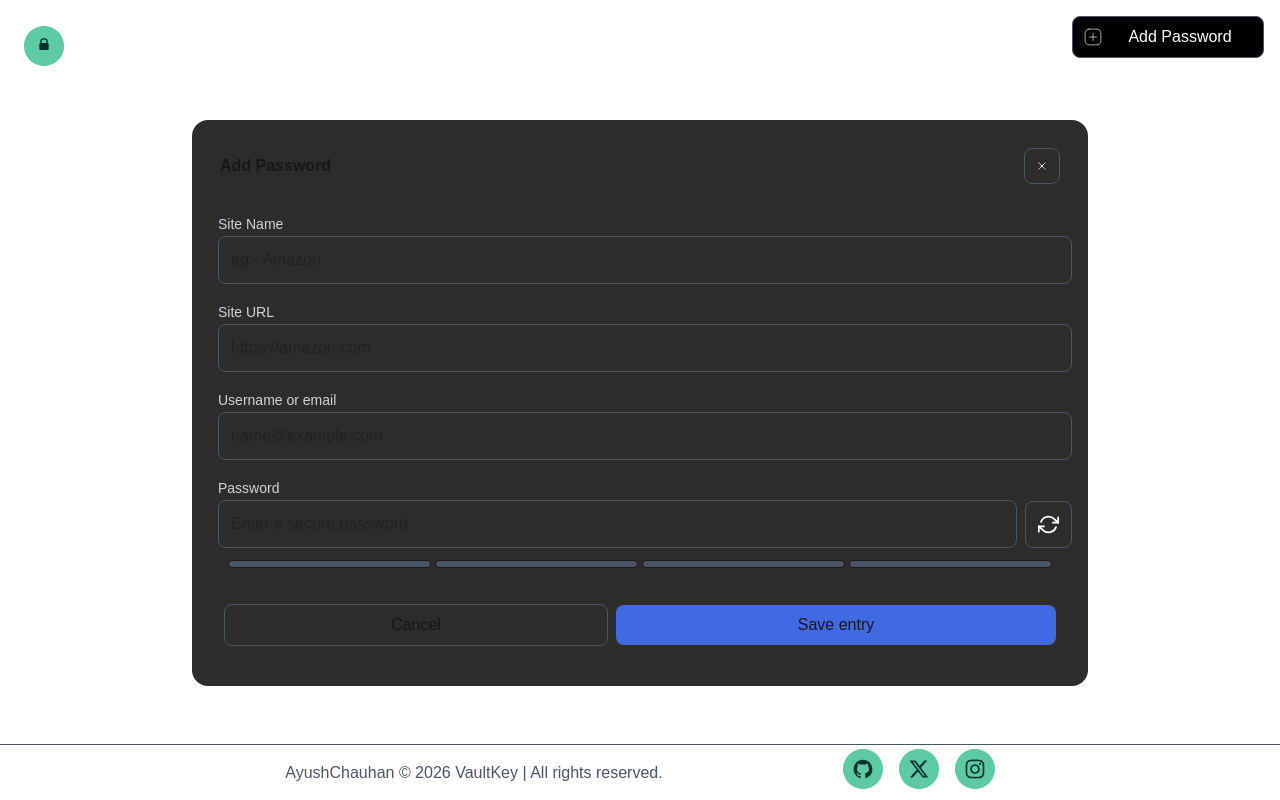
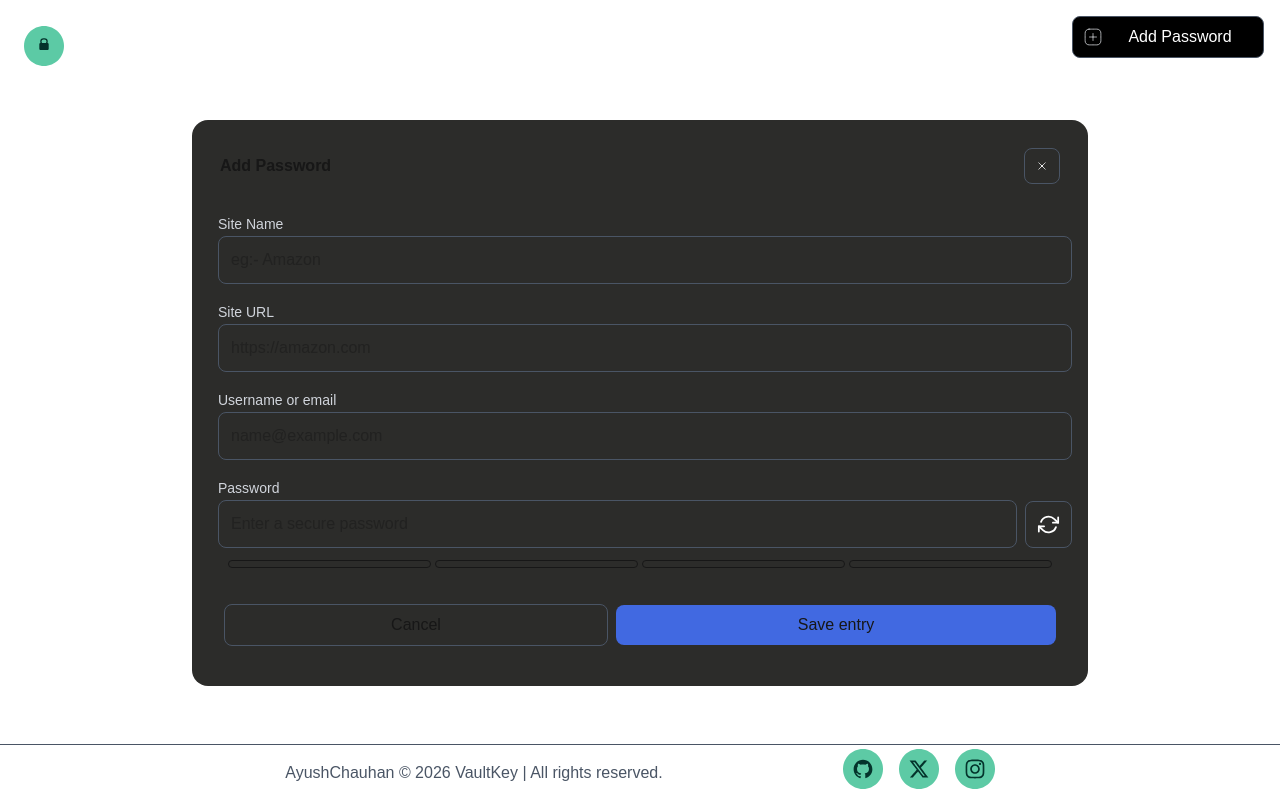
Before and after one commit to maximuagandalf-lgtm/my_vault, a Next.js app: page /addpassword in a window 1280 px wide. Built offline with nearby package versions, Linux system fonts and the light colour scheme.

Commit message:
Initailized backend
1. Logged the credentials input received from fronted into server.

2. Removed unnecessary components and merged them within Form.jsx.

3. Handled post request receicved from server.

3.

```diff
--- a/app/addpassword/page.jsx
+++ b/app/addpassword/page.jsx
@@ -5,8 +5,6 @@ import Lottie from 'lottie-react'
 import crossAnim from "@/public/animations/white-cross-transition.json"
 import Link from 'next/link'
 import Form from '@/components/Form'
-import Bottombuttons from '@/components/Bottombuttons'
-import PasswordStrengthIndicator from '@/components/PasswordStrengthIndicator'
 
 const page = () => {
 
@@ -38,10 +36,6 @@ const page = () => {
 
             <Form></Form>
 
-            <PasswordStrengthIndicator></PasswordStrengthIndicator>
-
-            <Bottombuttons></Bottombuttons>
-
             </div>
     </div>
   )
--- a/components/Bottombuttons.jsx
+++ /dev/null
@@ -1,29 +0,0 @@
-"use client"
-import React from 'react'
-import Link from 'next/link'
-
-const Bottombuttons = () => {
-
-    const handleSaveEntry = ()=>{
-        console.log("your password is saved")
-    }
-
-
-  return (
-    <div className='container flex items-center justify-center'>
-      <Link href="/home">
-        <div className="cancel rounded-lg h-[5vh] w-[30vw] border-gray-600 border flex items-center p-2 justify-center  ml-4 mr-1 cursor-pointer hover:bg-gray-600 transition-colors duration-200 mx-auto min-w-fit min-h-fit my-8">
-            Cancel
-        </div>
-       </Link>
-
-      <div className=" flex items-center justify-center p-2 rounded-lg submit bg-[#4169E1] h-[5vh] w-1/2 mr-4 ml-1 cursor-pointer min-h-fit min-w-fit mx-auto"
-      onClick={handleSaveEntry}
-      >
-        Save entry
-      </div>
-    </div>
-  )
-}
-
-export default Bottombuttons
--- a/components/Form.jsx
+++ b/components/Form.jsx
@@ -4,75 +4,100 @@ import Lottie from 'lottie-react'
 import { useRef } from 'react'
 import refreshAnim from "@/public/animations/refresh-transition.json"
 import { useForm } from 'react-hook-form'
+import Link from 'next/link'
+
+const special_char = ["!", "@", "#", "$", "%", "^", "&", "*", "(", ")", "-", "_"];
+const num = ["1", "2", "3", "4", "5", "6", "7", "8", "9", "0"];
+
+function checknum(passwordvalue){
+    for (const e of passwordvalue) {
+        if(num.includes(e)){
+            return true;
+        }
+    }
+    return false;
+}
+
+function checkspecialchar(passwordvalue){
+    for (const e of passwordvalue) {
+        if(special_char.includes(e)){
+            return true;
+        }
+    }
+    return false;
+}
+
 
 
 const Form = () => {
-
     const reenter = useRef()
 
     const {
         register,
         handleSubmit,
         formState: { errors, isSubmitting },
+        watch,
         setError
     } = useForm();
 
-    const onSubmit = async () => {
-        // simulating a loader for the time data is submitted to server
+    const passwordvalue = watch("password", "")
+    const hasnum = checknum(passwordvalue)
+    const hasspecialchar = checkspecialchar(passwordvalue);
+    const isstrong = hasnum && hasspecialchar
 
-        let a = await fetch("http://localhost:8000", {
+    const onSubmit = async (data) => {
+        let a = await fetch("http://localhost:8000/addpassword", {
             method: 'POST', headers: { 'Content-Type': 'application/json' }, body: JSON.stringify(data)
         });
 
-        let res = a.text()
+        let res = await a.text()
         console.log(data, res)
 
-        //write logic for credentials checking
+        if (!hasnum) {
+            setError("password", { message: "password should have atleast one numeral" })
+            return;
+        }
+
+        if (!hasspecialchar) {
+            setError("password", { message: "password should have atleast one special character" })
+            return;
+        }
+
     }
-
 
     return (
         <div>
-
-            {isSubmitting && <div className='loading'>Loading...</div>}
-
-            <form className="mx-auto" action="" method="post" onSubmit={handleSubmit(onSubmit)}>
+            <form className="mx-auto" onSubmit={handleSubmit(onSubmit)}>
 
                 <div className="sitename relative p-2 ml-2.5">
                     <label htmlFor="sitename" className='text-sm text-gray-300'>Site Name</label>
-
                     <input id="sitename" type="text"
                         {...register("sitename", { required: true })} placeholder="eg:- Amazon" className='border rounded-lg border-gray-600 h-12 w-full px-3' />
                 </div>
 
                 <div className="siteurl relative p-2 ml-2.5">
                     <label htmlFor="siteurl" className='text-sm text-gray-300'>Site URL</label>
-
                     <input id="siteurl" type="text" {...register("siteurl", { required: true })} placeholder="https://amazon.com"
                         className='border rounded-lg border-gray-600 h-12 w-full px-3' />
                 </div>
 
                 <div className="username_email relative p-2 ml-2.5">
                     <label htmlFor="username_email" className='text-sm text-gray-300'>Username or email</label>
-
                     <input id="username_email" type="text" {...register("username_email", { required: true })}
                         placeholder="name@example.com" className='border rounded-lg border-gray-600 h-12 w-full px-3' />
                 </div>
 
                 <div className="password relative p-2 ml-2.5">
                     <label htmlFor="password" className='text-sm text-gray-300'>Password</label>
-
                     <div className="password flex items-center gap-2 shrink-0">
-
                         <input id="password" type="password"
                             {...register("password", { required: true, maxLength: { value: 50, message: "password should be smaller than 50 characters" } })}
                             placeholder="Enter a secure password" className='border rounded-lg border-gray-600 h-12 w-full flex-1 min-w-0 px-3' />
 
-                        <button className="refresh border border-gray-600 rounded-lg"
+                        <button type="button" className="refresh border border-gray-600 rounded-lg"
                             onMouseEnter={() => reenter.current?.play()}
                             onMouseLeave={() => reenter.current?.stop()}
                         >
-
                             <Lottie
                                 animationData={refreshAnim}
                                 autoplay={false}
@@ -80,12 +105,39 @@ const Form = () => {
                                 lottieRef={reenter}
                                 style={{ width: 45, height: 45 }}
                             />
-
                         </button>
                     </div>
                 </div>
 
-                {errors.password && <div className='red'>{errors.password.message}</div>}
+                <div className='container flex items-center p-1 mx-auto w-[65vw] gap-1'>
+
+                    <div className="indicator1 w-1/4 border h-2 rounded ${isstrong? 'bg-green-500' : bg-gray-600' }"></div>
+                    <div className="indicator2  w-1/4 border h-2 rounded ${isstrong?'bg-green-500' :'bg-gray-600'}"></div>
+                     <div className="indicator3  w-1/4 border h-2 rounded ${isstrong? 'bg-green-500': 'bg-gray-600'}"></div>
+                     <div className="indicator4  w-1/4 border h-2 rounded ${isstrong? 'bg-green-500': 'bg-gray-600'}"></div>
+
+                     </div>
+
+                <div className="indicatormessage">
+
+                </div>
+
+                {errors.password && <div className='red rounded'>{errors.password.message}</div>}
+
+                <div className='container flex items-center justify-center'>
+
+                    {isSubmitting && <div className='loading rounded'>Loading...</div>}
+
+                    <Link href="/home">
+                        <div className="cancel rounded-lg h-[5vh] w-[30vw] border-gray-600 border flex items-center p-2 justify-center  ml-4 mr-1 cursor-pointer hover:bg-gray-600 transition-colors duration-200 mx-auto min-w-fit min-h-fit my-8">
+                            Cancel
+                        </div>
+                    </Link>
+
+                    <button type="submit" className=" flex items-center justify-center p-2 rounded-lg submit bg-[#4169E1] h-[5vh] w-1/2 mr-4 ml-1 cursor-pointer min-h-fit min-w-fit mx-auto">
+                        Save entry
+                    </button>
+                </div>
 
             </form>
         </div>
--- a/components/PasswordIndicatorText.jsx
+++ /dev/null
@@ -1,11 +0,0 @@
-import React from 'react'
-
-const PasswordIndicatorText = () => {
-  return (
-    <div className='text-green-500 mx-auto min-w-fit min-h-fit w-[64vw] '>
-      Password Strength
-    </div>
-  )
-}
-
-export default PasswordIndicatorText
--- a/components/PasswordStrengthIndicator.jsx
+++ /dev/null
@@ -1,16 +0,0 @@
-"use client"
-import React from 'react'
-
-const PasswordStrengthIndicator = () => {
-  return (
-    <div className='container flex items-center p-1 mx-auto w-[65vw] gap-1'>
-      <div className="indicator1 bg-gray-600 w-1/4 border h-2 rounded"></div>
-      <div className="indicator2  bg-gray-600 w-1/4 border h-2 rounded"></div>
-      <div className="indicator3  bg-gray-600 w-1/4 border h-2 rounded"></div>
-      <div className="indicator4  bg-gray-600 w-1/4 border h-2 rounded"></div>
-
-    </div>
-  )
-}
-
-export default PasswordStrengthIndicator
```
Also changed, not shown: 2 other files (tests, documents, lock files or other folders).
